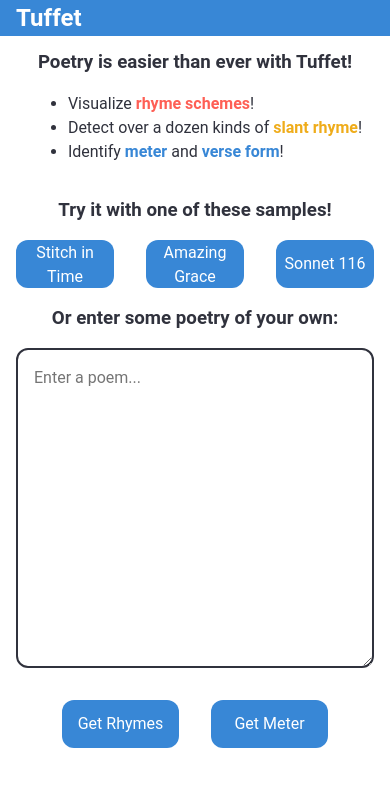
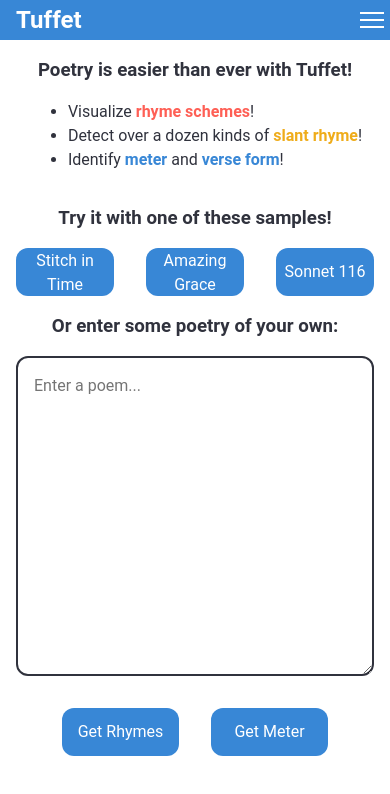
Before and after one commit to SamuelPerrin/tuffet, a React (Create React App) app in the folder iambe/: page / in a window 390 px wide. Shown: the top 794 px of the page. Built offline with nearby package versions, Linux system fonts and the light colour scheme.

Commit message:
adds hamburger to navbar on mobile

```diff
--- a/iambe/src/actions/index.js
+++ b/iambe/src/actions/index.js
@@ -12,6 +12,7 @@
 export const DECREMENT_LINE_NUM = 'DECREMENT_LINE_NUM';
 export const INCREMENT_STANZA_NUM = 'INCREMENT_STANZA_NUM';
 export const DECREMENT_STANZA_NUM = 'DECREMENT_STANZA_NUM';
+export const TOGGLE_MENU = 'TOGGLE_MENU';
 
 export const getRhymes = poetry => {
   const anth = new Anthology(poetry);
@@ -50,3 +51,5 @@
   else if (direction === 'in' && toCrement === 'stanzaNum') return {type:INCREMENT_STANZA_NUM, payload:{}};
   else if (direction === 'de' && toCrement === 'stanzaNum') return {type:DECREMENT_STANZA_NUM, payload:{}};
 }
+
+export const toggleMenu = () => ({type:TOGGLE_MENU, payload:{}});
--- a/iambe/src/components/Home.js
+++ b/iambe/src/components/Home.js
@@ -40,7 +40,7 @@
 
   return (
     <div>
-      <Section style={{marginTop:'3rem'}}>
+      <Section style={{marginTop:'1rem'}}>
         <h3>Poetry is easier than ever with Tuffet!</h3>
         <ul>
           <li>Visualize <RedSpan><Link to='/about/rhymes'>rhyme schemes</Link></RedSpan>!</li>
--- a/iambe/src/components/Rhymes.js
+++ b/iambe/src/components/Rhymes.js
@@ -83,7 +83,7 @@
         <Container>
           <Section>
             <h2><YellowSpan>Oops!</YellowSpan></h2>
-            <p>No rhymes found. <Link to='/'>Try again</Link> with a different poem.</p>
+            <p>No rhymes found. If there are rhymes in this stanza, <Link to='/'>try again</Link> with it broken into shorter stanzas.</p>
           </Section>
         </Container>
       </div>
--- a/iambe/src/components/styled/Breadcrumbs.js
+++ b/iambe/src/components/styled/Breadcrumbs.js
@@ -6,7 +6,7 @@
   flex-flow: row wrap;
   justify-content:flex-start;
   margin: ${props => props.theme.space};
-  margin-top: 2.5rem;
+  margin-top: 0.5rem;
   color: ${props => props.theme.purple};
 
   .current {
--- a/iambe/src/components/styled/Global.js
+++ b/iambe/src/components/styled/Global.js
@@ -74,6 +74,19 @@
     select {
     font: inherit;
     }
+
+    /* Hide for large or small screens */
+    .hide-for-desktop {
+        @media (min-width:800px) {
+            display:none;
+        }
+    }
+    .hide-for-mobile {
+        @media (max-width:800px) {
+            display:none
+        }
+    }
+
     /* Remove all animations and transitions for people that prefer not to see them */
     @media (prefers-reduced-motion: reduce) {
     * {
--- /dev/null
+++ b/iambe/src/components/styled/Hamburger.js
@@ -0,0 +1,182 @@
+import React, { useState } from 'react';
+import { connect } from 'react-redux';
+import styled from 'styled-components';
+import { useHistory } from 'react-router-dom';
+
+import { getRhymes, getMeter, toggleMenu } from '../../actions';
+
+const StyledHamburger = styled.button`
+  background-color: rgba(0,0,0,0);
+  border:none;
+  width: 1.5rem;
+  /* min-height: 1.5rem; */
+  /* padding:0.25rem; */
+  margin: 0.75rem;
+  cursor:pointer;
+
+  &.closed {
+    > span {
+      display:block;
+      width:1.5rem;
+      height:2px;
+      background-color:${props => props.theme.white};
+      transition: all 300ms ease-in-out;
+      transform-origin: 1px 1px;
+
+      &:not(:last-child) {
+        margin-bottom:0.3rem;
+      }
+    }
+  }
+
+  &.open {
+    > span {
+      display:block;
+      width:1.5rem;
+      height:2px;
+      background-color:${props => props.theme.white};
+      transition: all 300ms ease-in-out;
+      transform-origin: 1px 1px;
+    }
+
+      &:not(:last-child) {
+        margin-bottom:0.3rem;
+      }
+    > span:first-child {
+      transform: rotate(45deg);
+    }
+
+    > span:nth-child(2) {
+      opacity: 0;
+      height:0.8rem;
+    }
+
+    > span:last-child {
+      transform: rotate(-45deg);
+    }
+  }
+`
+
+const Menu = styled.div`
+  position: absolute;
+  width: calc(100% - 3rem);
+  left: 50%;
+  top:50%;
+  transform: translateX(-50%);
+  background: ${props => props.theme.pale};
+  margin-top: 1.5rem;
+  /* padding: 1.625rem; */
+  border-radius: 5px;
+  border: 1px solid ${props => props.theme.black};
+  color: ${props => props.theme.black};
+
+  &.closed {
+    visibility:hidden;
+    opacity:0;
+  }
+
+  &.open {
+    visibility:visible;
+    opacity:1;
+  }
+
+  span.menu-item {
+    display: block;
+    font-size: ${props => props.theme.headerFont};
+    padding-left:1rem;
+    cursor:pointer;
+
+    &:hover {
+      border:1px solid black;
+    }
+
+    div.open {
+      visibility:visible;
+      opacity:1;
+      height:auto;
+    }
+
+    div.closed {
+      visibility:hidden;
+      opacity:0;
+      height:0;
+    }
+
+    &.sub-item {
+      background: ${props => props.theme.purple};
+      color: ${props => props.theme.white};
+    }
+
+    &.super-item{
+      .symbol {
+        padding-left:2rem;
+      }
+    }
+  }
+`
+
+const Hamburger = props => {
+  const { poetry, getRhymes, getMeter, isMenuOpen, toggleMenu } = props;
+  // const [open, setOpen] = useState(false);
+  const [expandAbout, setExpandAbout] = useState(false);
+  const history = useHistory();
+
+  const switchMenu = e => {
+    e && e.preventDefault();
+    toggleMenu();
+    if (!isMenuOpen) setExpandAbout(false);
+  }
+
+  const goToURI = (uri) => {
+    switchMenu();
+    history.push(uri);
+  }
+
+  const goToRhymes = () => {
+    switchMenu();
+    getRhymes(poetry);
+    history.push('/rhyme');
+  }
+
+  const goToMeter = () => {
+    getMeter(poetry);
+    switchMenu();
+    history.push('/meter');
+  }
+
+  return (
+    <>
+      <StyledHamburger onClick={switchMenu} className={isMenuOpen ? 'open hide-for-desktop' : 'closed hide-for-desktop'}>
+        <span></span>
+        <span></span>
+        <span></span>
+      </StyledHamburger>
+
+      <Menu className={isMenuOpen ? 'open' : 'closed'}>
+        <span onClick={() => goToURI('/')} className={'menu-item'}>Home</span>
+        <span className='menu-item super-item' onClick={() => setExpandAbout(!expandAbout)}>
+          <span onClick={() => goToURI('/about')}>About</span>
+          <span onClick={() => setExpandAbout(!expandAbout)} className='symbol'>
+            {expandAbout ? '–' : '+'}
+          </span>
+          <div className={expandAbout ? 'open' : 'closed'}>
+            <span onClick={() => goToURI('/about')} className='menu-item sub-item'>About Tuffet</span>
+            <span onClick={() => goToURI('/about/rhymes')} className='menu-item sub-item'>About Rhyme</span>
+            <span onClick={() => goToURI('/about/meter')} className='menu-item sub-item'>About Meter</span>
+          </div>
+        </span>
+        {poetry && <span onClick={goToRhymes} className='menu-item'>Rhyme</span>}
+        {poetry && <span onClick={goToMeter} className='menu-item'>Meter</span>}
+      </Menu>
+    </>
+  )
+}
+
+const mapStateToProps = state => {
+  return {
+    poetry: state.poetry,
+    isMenuOpen: state.isMenuOpen,
+  }
+}
+
+export default connect(mapStateToProps, { getRhymes, getMeter, toggleMenu })(Hamburger)
--- a/iambe/src/components/styled/Navbar.js
+++ b/iambe/src/components/styled/Navbar.js
@@ -2,16 +2,19 @@
 import {Link} from 'react-router-dom';
 import styled from 'styled-components';
 
+import Hamburger from './Hamburger';
+
 const NavWrapper = styled.nav`
   display: flex;
   flex-flow: row nowrap;
-  justify-content: flex-start;
+  justify-content: space-between;
   align-items: center;
   background-color: ${props => props.theme.blue};
   color: ${props => props.theme.white};
   font-size: ${props => props.theme.headerFontSize};
   width:100%;
-  position:fixed;
+  max-height:2.5rem;
+  position:relative;
   top:0;
   z-index:10;
 
@@ -28,6 +31,7 @@
   return(
     <NavWrapper>
       <Link to='/' className='logo'>Tuffet</Link>
+      <Hamburger />
     </NavWrapper>
   )
 }
--- a/iambe/src/reducers/index.js
+++ b/iambe/src/reducers/index.js
@@ -12,6 +12,7 @@
   mt: null,
   stanzaType: null,
   lineNum: null,
+  isMenuOpen: false,
 }
 
 const reducer = (state=initialState, action) => {
@@ -83,6 +84,11 @@
         ...state,
         stanzaNum: parseInt(state.stanzaNum) - 1,
       }
+    case actions.TOGGLE_MENU:
+      return {
+        ...state,
+        isMenuOpen: !state.isMenuOpen,
+      }
     default:
       return state
   }
```
